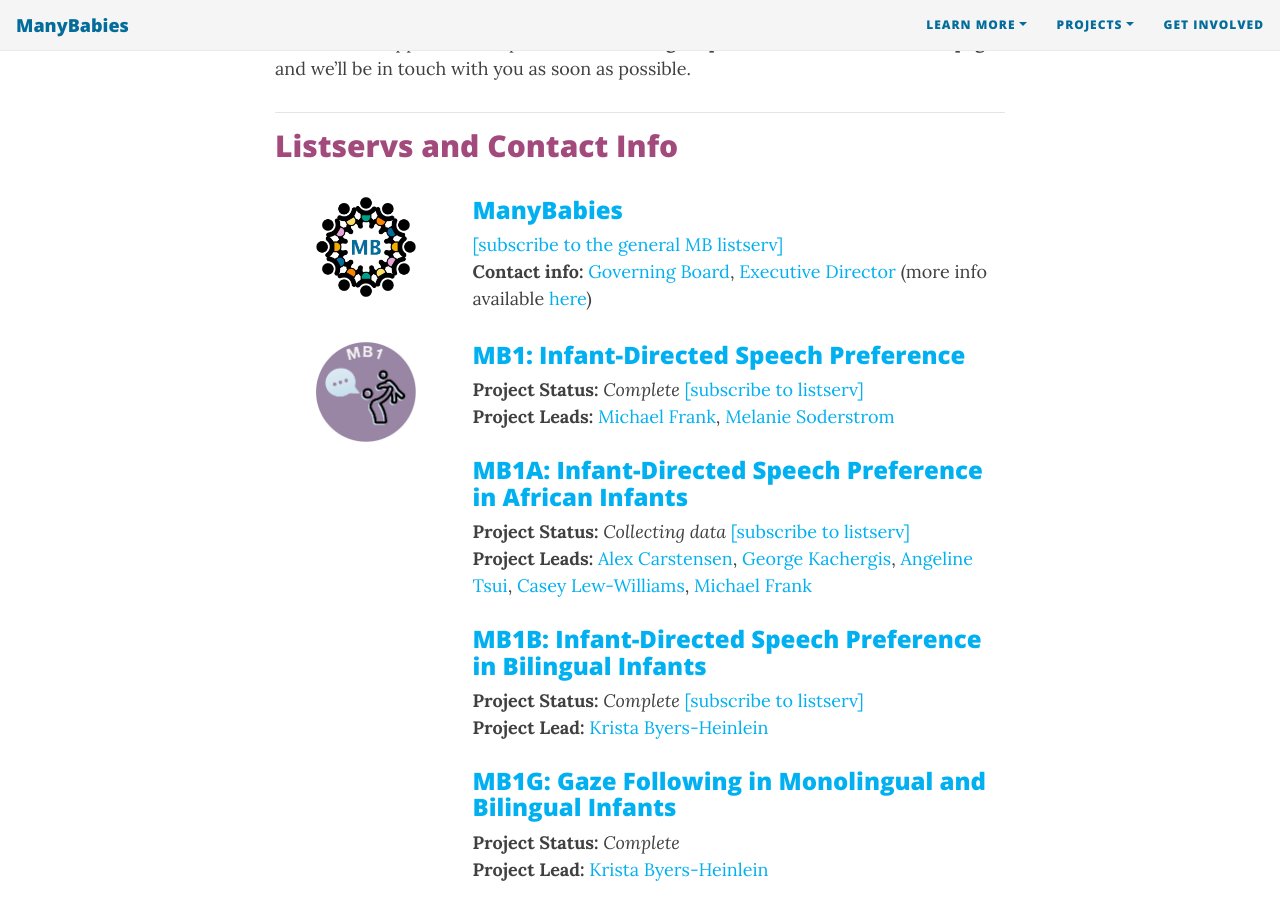
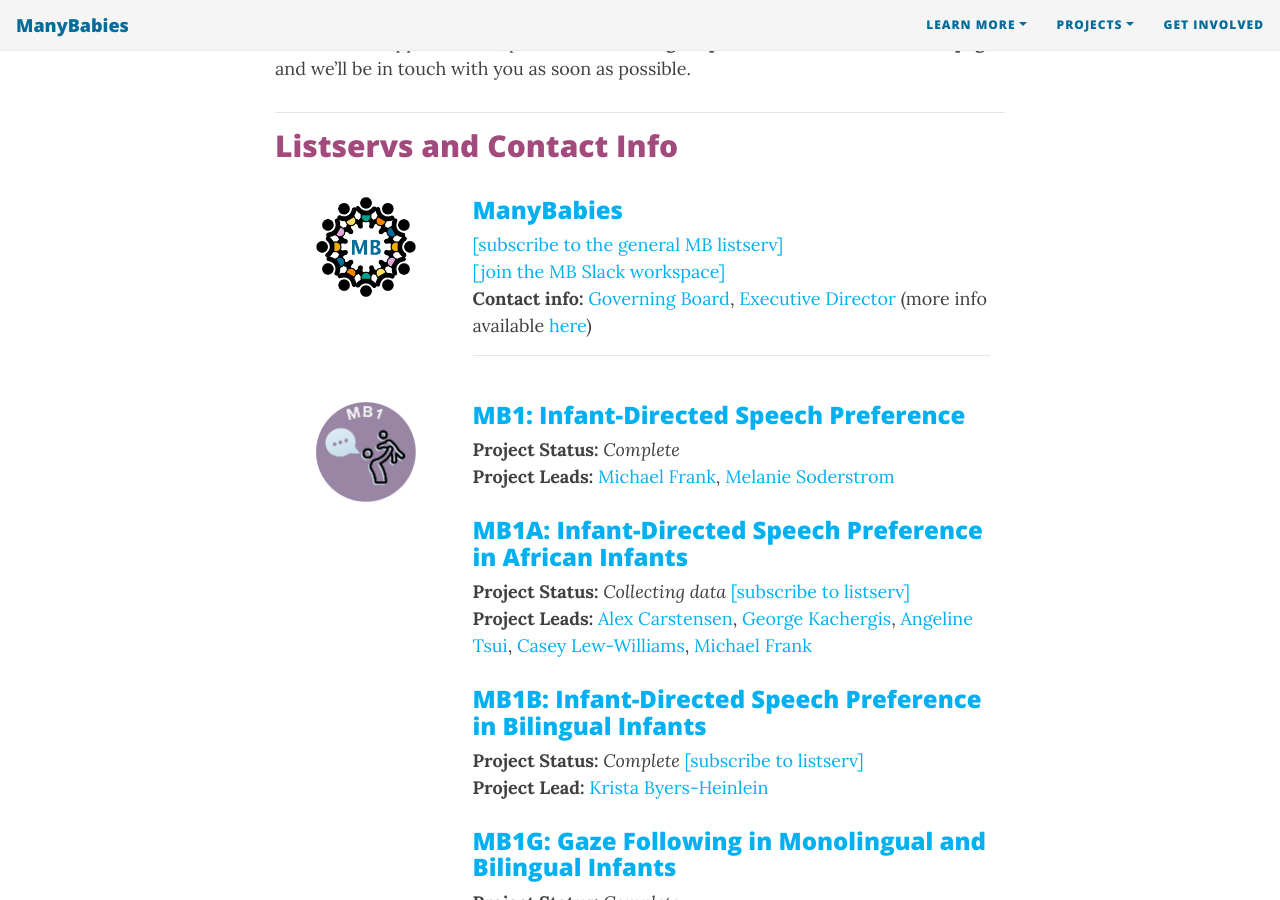
Before and after one commit to manybabies/manybabies.github.io, a Jekyll site: the page built from get_involved.md, in a window 1280 px wide and 900 px high, scrolled down 831 px. Built offline with Jekyll 4.4.1, drawn with Linux system fonts in a browser that asks for light colours; nearby versions of some CDN libraries; some web fonts are replaced.

Commit message:
Update get_involved.md

```diff
--- a/get_involved.md
+++ b/get_involved.md
@@ -49,8 +49,10 @@
       <div class="col-sm-9">
         <h3><a href="{{site.baseurl}}{% link index.md %}">ManyBabies </a></h3>
         <a href="https://mailman.stanford.edu/mailman/listinfo/manybabies">[subscribe to the general MB listserv]</a><br>
+        <a href="https://join.slack.com/t/manybabies/shared_invite/zt-1frvx4ulh-b7ge7X6DY8Yl4HgBW1xBXQ">[join the MB Slack workspace]</a><br>
         <b>Contact info:</b> <a href="mailto:manybabies-gb@mailman.stanford.edu">Governing Board</a>,
           <a href="mailto:manybabiesconsortium@gmail.com">Executive Director</a> (more info available <a href="{{site.baseurl}}{% link people.md %}">here</a>)
+        <hr>
       </div>
     </div>
     <div class="col-sm-12">
@@ -63,7 +65,7 @@
       <div class="col-sm-9">
         <h3><a href="{{site.baseurl}}{% link MB1.md %}">MB1: Infant-Directed Speech Preference</a></h3>
         <b>Project Status:</b> <i>Complete</i>
-          <a href="https://mailman.stanford.edu/mailman/listinfo/manybabies1">[subscribe to listserv]</a><br>
+        <br>
         <b>Project Leads:</b> <a href="mailto:mcfrank@stanford.edu">Michael Frank</a>, <a href="mailto:M_Soderstrom@umanitoba.ca">Melanie Soderstrom</a>
         <br>
         <br>
```
